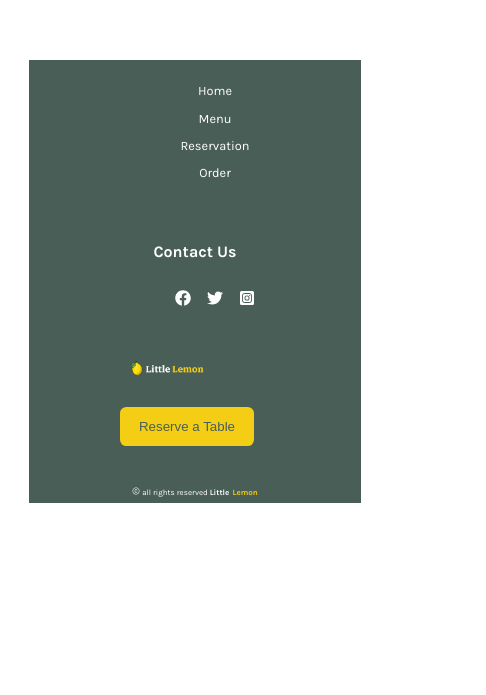
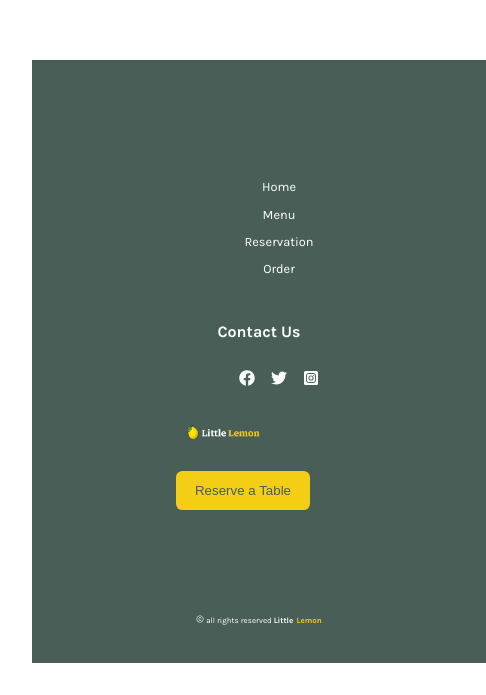
Before and after one commit to shaymk1/Reserve-a-table-react-app, a React (Create React App) app: page / in a window 390 px wide. Shown: the part 4727-5422 px from the top of the page, 486 px wide, since content can reach past the window. Before the commit the page ends 5310 px from the top, so only its background shows below. Built offline with nearby package versions, Linux system fonts and the light colour scheme; a web font is replaced by a local one.

Commit message:
modified footer css

```diff
--- a/src/component/footer/footer.css
+++ b/src/component/footer/footer.css
@@ -3,33 +3,35 @@
 	max-width: var(--max-width);
 	background-color: var(--main-color);
 	width: 100vw;
+	margin-bottom: 0;
 }
 
+
 .footer__container {
-	/* display:grid;
-    grid-template-columns:1fr 1fr 1fr 1fr; */
-	/* gap: 1rem; */
+
 	display: flex;
 	flex-direction: row;
+	align-items: center;
 	justify-content: space-between;
 	flex-wrap: wrap;
-	gap: 1rem;
 	align-items: center;
 	margin: 0 auto;
+	background-color: var(--main-color);
+	padding: 0 2rem;
+	margin-bottom: 0;
 }
 
 .footer-links-container {
 	/* margin-left: 0; */
 }
 
-.footer-links a
- {
+.footer-links a {
 	color: var(--white-color);
 	font-size: 0.8rem;
 }
 
-.footer-links a:hover{
-	color:var(--secondary-color);
+.footer-links a:hover {
+	color: var(--secondary-color);
 }
 
 .footer-icons {
@@ -52,73 +54,79 @@
 
 .icons-container h4 {
 	color: var(--white-color);
-	text-align:center;
+	text-align: center;
 	font-size: 1rem;
 }
 
-
-
-.copyright{
-	color:var(--white-color);
-	font-size: 0.5rem;
-	padding-bottom:2rem;
+.btn-and-logo {
+	display: flex;
+	flex-direction: column;
+	padding-right: 2rem;
 }
 
-.copyright .lemon{
-	color:var(--secondary-color);
-	margin-left:0.2rem;
-	font-weight:bold;
+.copyright {
+	color: var(--white-color);
+	font-size: 0.5rem;
+	/* padding-bottom:2rem; */
 }
 
-.copyright .little{
-	font-weight:bold;
+.copyright .lemon {
+	color: var(--secondary-color);
+	margin-left: 0.2rem;
+	font-weight: bold;
 }
 
-.btn-and-logo{
-	margin-right:1rem;
+.copyright .little {
+	font-weight: bold;
 }
 
 /* media */
 
- @media screen and (min-width: 992px) {
+@media screen and (min-width: 992px) {
 	.footer__section {
-		width: 95vw;
+		/* width: 95vw;  */
+		padding: 2rem;
 	}
 }
 
-
-
 @media (min-width: 800px) {
 	.footer__section {
-		width: 90vw;
+		/* width: 90vw;  */
 		margin: 5rem auto;
 		max-width: var(--max-width);
+		padding-right: 1rem;
+		margin-right: 2rem;
 	}
 
-	.footer-links a{
+	.footer-links a {
 		font-size: 0.7rem;
 	}
 
-	.icons-container h4{
+	.icons-container h4 {
 		font-size: 0.9rem;
 	}
 }
 
+@media only screen and (max-width: 650px) {
+	.footer__section {
+		/* width: 85vw; */
+		/* margin: 5rem auto; */
+
+		margin: 2rem;
+		padding: 2rem;
+	}
+
+	.footer__container {
+		display: flex;
+		flex-direction: column;
+		justify-content: center;
+		align-items: center;
+		margin: 2rem;
+		padding: 2rem;
+	}
 
 
-@media only screen and (max-width: 650px) {
-	.footer__section {
-		width: 85vw;
-		margin: 5rem auto;
-		max-width: var(--max-width);
-	}
-
-	.footer__container{
-		display:flex;
-		flex-direction:column;
+	.btn-and-logo {
 		justify-content:center;
-		align-items:center;
-		margin: 0 1rem;
-		padding: 0 1rem;
 	}
 }
```
